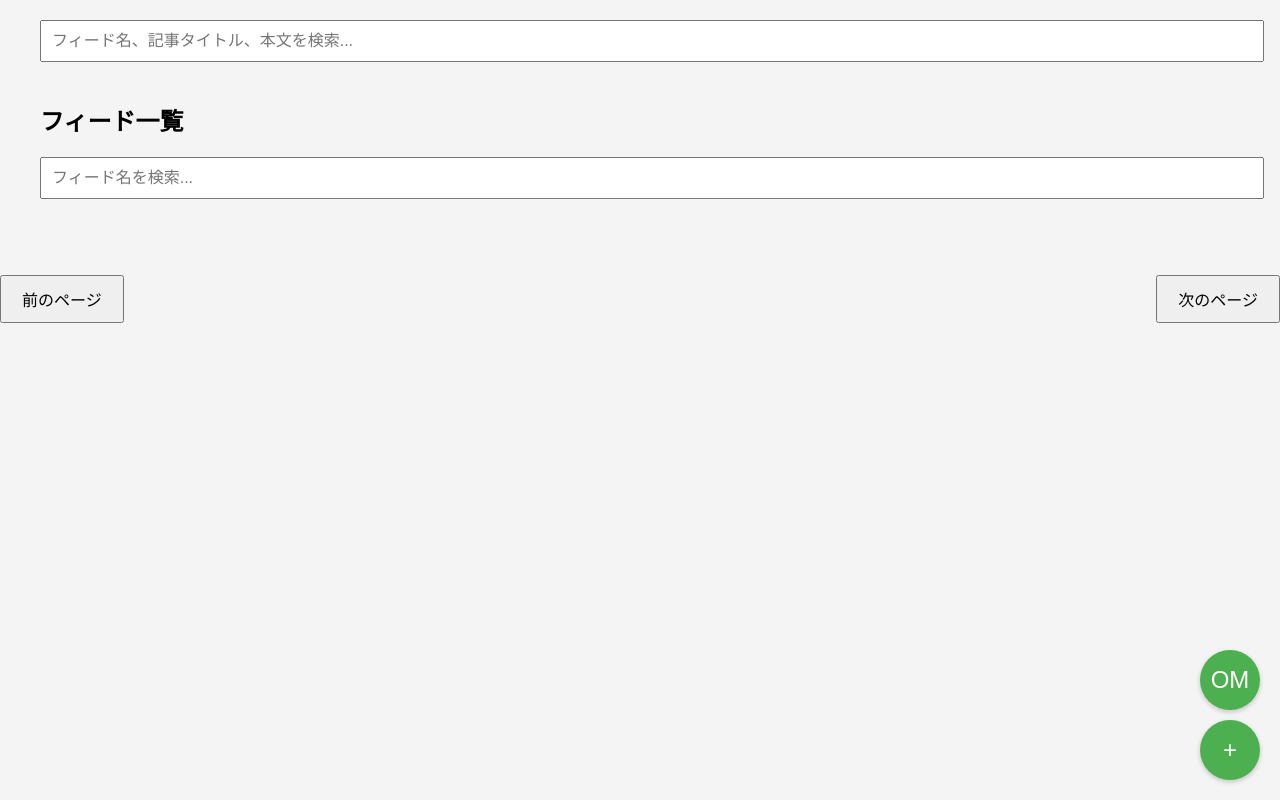
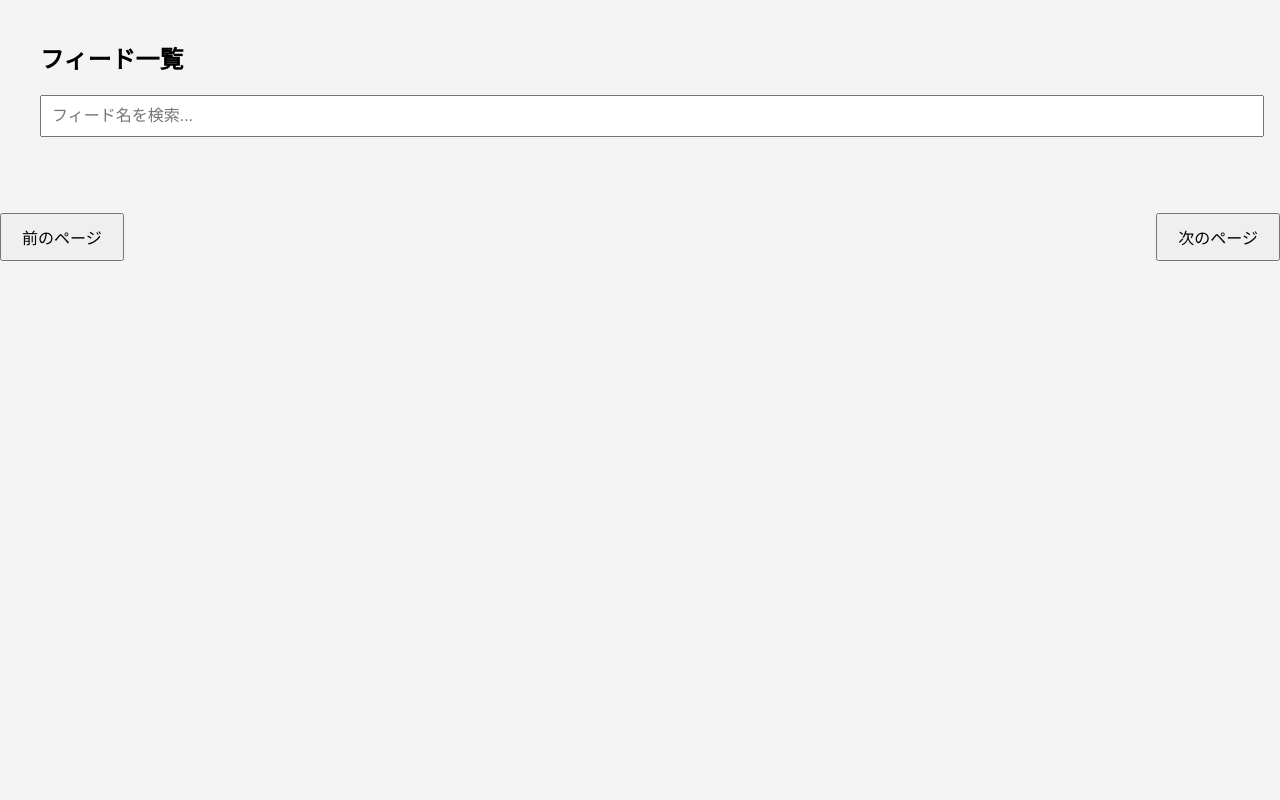
Before and after one commit to buzomo/rss-reader, a Flask app: a page that uses templates/index.html in a window 1280 px wide. Run offline with Flask 3, Linux system fonts and the light colour scheme; data that the repository does not hold is empty; some libraries are stand-ins or nearby versions.

Commit message:
無駄な要素を消し忘れた

```diff
--- a/templates/index.html
+++ b/templates/index.html
@@ -173,8 +173,6 @@
 
 <body>
     <div class="container">
-        <input type="text" class="search-bar" id="searchInput" placeholder="フィード名、記事タイトル、本文を検索...">
-
         <div id="feedsSection" class="section">
             <h2>フィード一覧</h2>
             <input type="text" class="search-bar" id="searchInput" placeholder="フィード名を検索...">
@@ -230,12 +228,6 @@
             <button onclick="importOpml()">インポート</button>
         </div>
     </div>
-
-    <!-- OPMLインポートボタン -->
-    <button class="add-feed-btn" onclick="openOpmlModal()" style="bottom: 90px; right: 20px;">OM</button>
-
-
-    <button class="add-feed-btn" onclick="openFeedModal()">+</button>
 
     <script>
         let currentToken = "{{ token }}";
```
